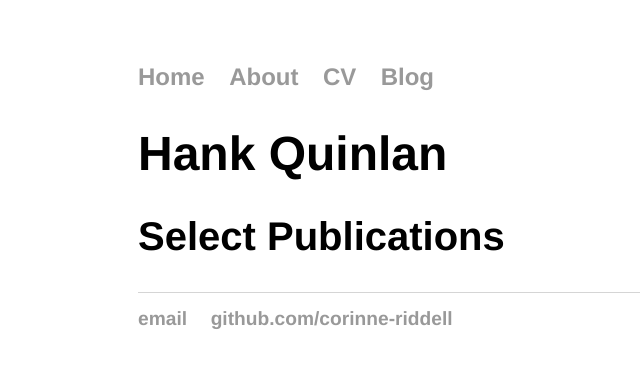
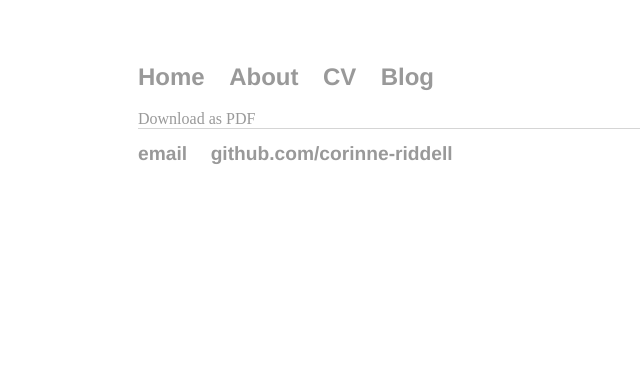
Before and after one commit to corinne-riddell/corinne-riddell.github.io, a Jekyll site: the page built from cv/index.html, in a window 1280 px wide. Shown: the top 368 px of the page, without its empty margins (54-694 px from the left). Built offline with Jekyll 4.4.1, drawn with Linux system fonts in a browser that asks for light colours.

Commit message:
link to CV

```diff
--- a/cv/index.html
+++ b/cv/index.html
@@ -1,15 +1,8 @@
 ---
 layout: default
-title: CV of Your Name
+title: CV of Corinne Riddell, PhD
 ---
 
 	<div class="cv">
-					<h1>Hank Quinlan</h1>
-
-
-					<h2>Select Publications</h2>
-
-
-
-
+	<a href="https://github.com/corinne-riddell/corinne-riddell.github.io/raw/master/corinneriddell-cv2017.pdf">Download as PDF</a>
 	</div>
```
